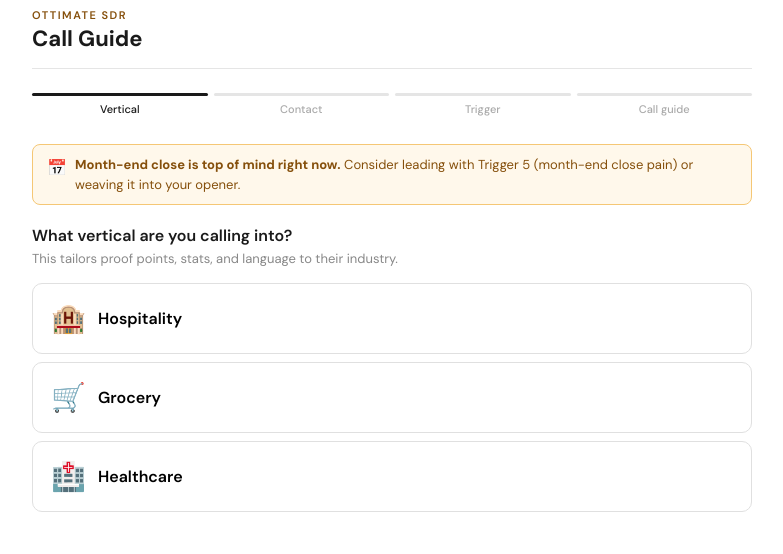
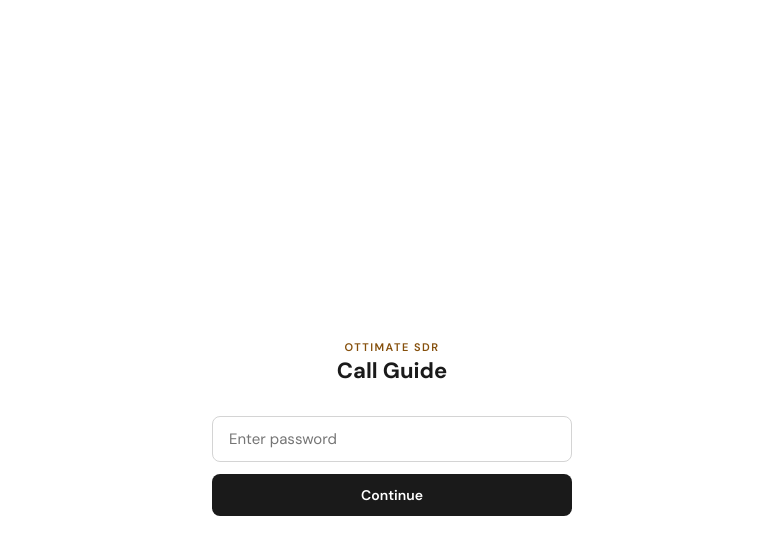
Before and after one commit to JLombardiOttimate/sdr-call-guide, a React (Vite) app: page / in a window 1280 px wide. Shown: the top 554 px of the page, without its empty margins (248-1031 px from the left). Built offline with nearby package versions, Linux system fonts and the light colour scheme.

Commit message:
Password protected

```diff
--- a/src/App.jsx
+++ b/src/App.jsx
@@ -1,4 +1,10 @@
+import PasswordGate from './components/PasswordGate'
 import SDRCallGuide from './sdr-call-guide'
+
 export default function App() {
-  return <SDRCallGuide />
+  return (
+    <PasswordGate>
+      <SDRCallGuide />
+    </PasswordGate>
+  )
 }
--- /dev/null
+++ b/src/components/PasswordGate.jsx
@@ -0,0 +1,55 @@
+import { useState } from "react";
+
+const PASSCODE = "ottimate2024";
+const STORAGE_KEY = "sdr-auth";
+
+export default function PasswordGate({ children }) {
+  const [authed, setAuthed] = useState(() => sessionStorage.getItem(STORAGE_KEY) === "true");
+  const [input, setInput] = useState("");
+  const [error, setError] = useState(false);
+
+  const handleSubmit = (e) => {
+    e.preventDefault();
+    if (input === PASSCODE) {
+      sessionStorage.setItem(STORAGE_KEY, "true");
+      setAuthed(true);
+    } else {
+      setError(true);
+      setInput("");
+    }
+  };
+
+  if (authed) return children;
+
+  const font = "'DM Sans', 'Helvetica Neue', sans-serif";
+
+  return (
+    <div style={{ fontFamily: font, display: "flex", alignItems: "center", justifyContent: "center", minHeight: "100vh", padding: 20 }}>
+      <link href="https://fonts.googleapis.com/css2?family=DM+Sans:wght@400;500;600;700&display=swap" rel="stylesheet" />
+      <div style={{ width: "100%", maxWidth: 360, textAlign: "center" }}>
+        <div style={{ fontSize: 11, fontWeight: 600, letterSpacing: 1.5, color: "#854F0B", textTransform: "uppercase", marginBottom: 4 }}>Ottimate SDR</div>
+        <div style={{ fontSize: 22, fontWeight: 700, color: "#1a1a1a", lineHeight: 1.2, marginBottom: 32 }}>Call Guide</div>
+        <form onSubmit={handleSubmit}>
+          <input
+            type="password"
+            value={input}
+            onChange={(e) => { setInput(e.target.value); setError(false); }}
+            placeholder="Enter password"
+            autoFocus
+            style={{
+              fontFamily: "inherit", fontSize: 15, width: "100%", padding: "12px 16px",
+              border: error ? "1px solid #D85A30" : "1px solid #d4d4d4", borderRadius: 8,
+              outline: "none", boxSizing: "border-box", marginBottom: 12,
+            }}
+          />
+          {error && <div style={{ fontSize: 13, color: "#D85A30", marginBottom: 12 }}>Incorrect password. Try again.</div>}
+          <button type="submit" style={{
+            fontFamily: "inherit", fontSize: 14, fontWeight: 600, width: "100%",
+            padding: "12px 16px", background: "#1a1a1a", color: "#fff", border: "none",
+            borderRadius: 8, cursor: "pointer",
+          }}>Continue</button>
+        </form>
+      </div>
+    </div>
+  );
+}
```
